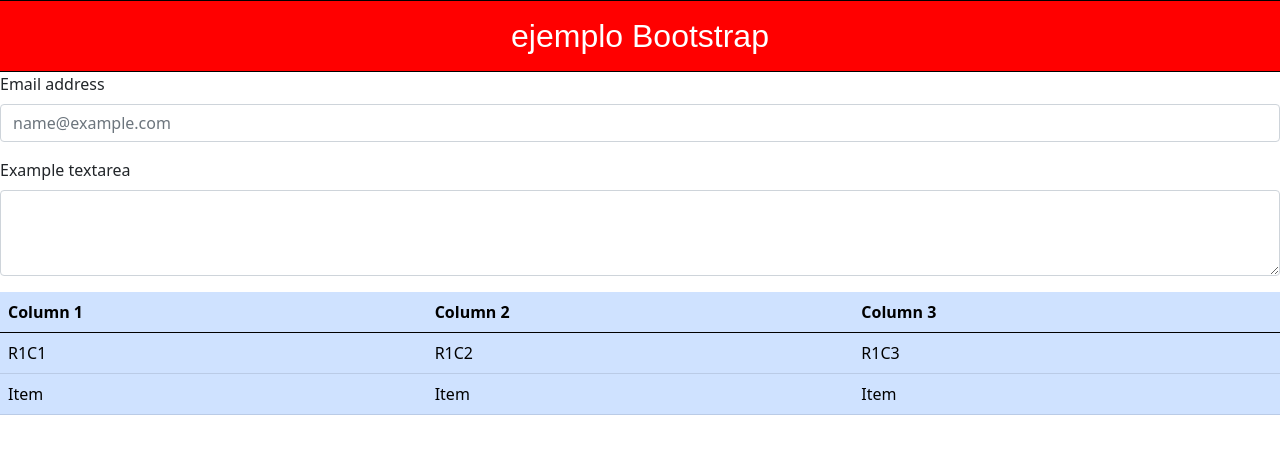
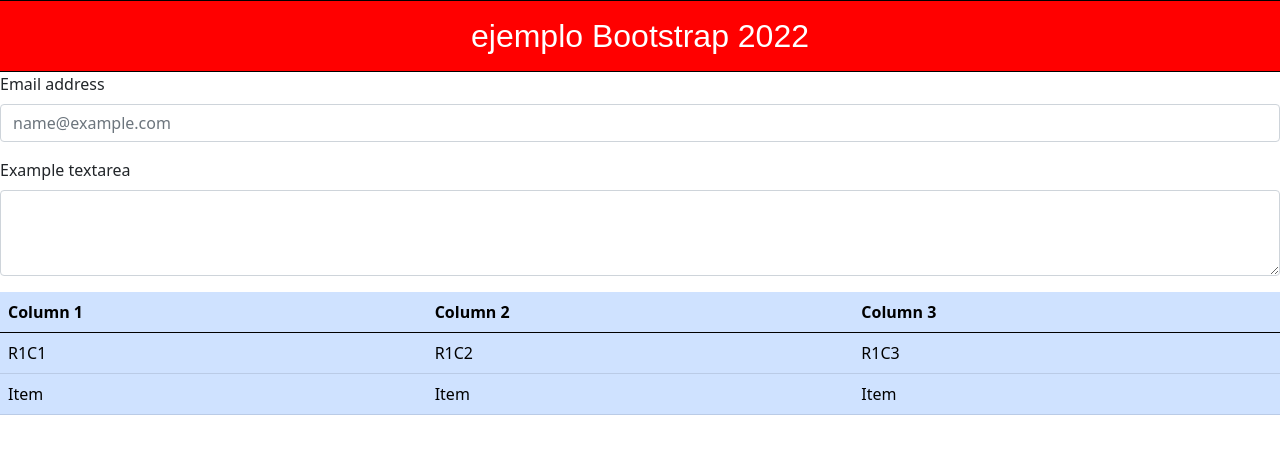
Before and after one commit to emaravi/jsavanzado, a plain HTML site: page index.html in a window 1280 px wide. Drawn offline with nearby package versions, Linux system fonts and the light colour scheme.

Commit message:
version  02

```diff
--- a/index.html
+++ b/index.html
@@ -8,7 +8,7 @@
     <link rel="stylesheet" href="css/estilo01.css">
 </head>
 <body>
-    <h1>ejemplo Bootstrap</h1>
+    <h1>ejemplo Bootstrap 2022</h1>
 
     <div class="mb-3">
         <label for="exampleFormControlInput1" class="form-label">Email address</label>
```
